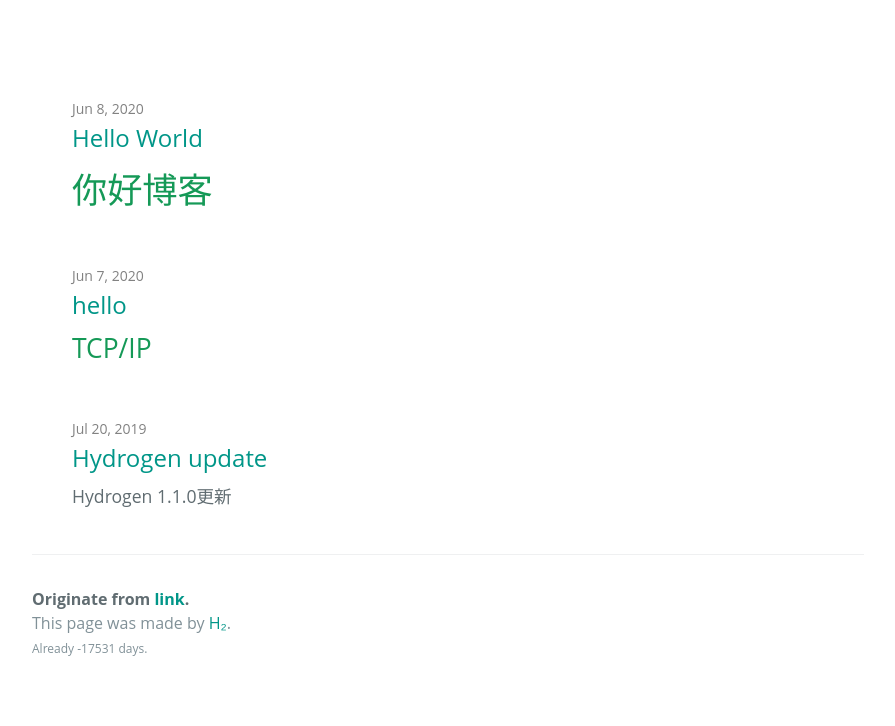
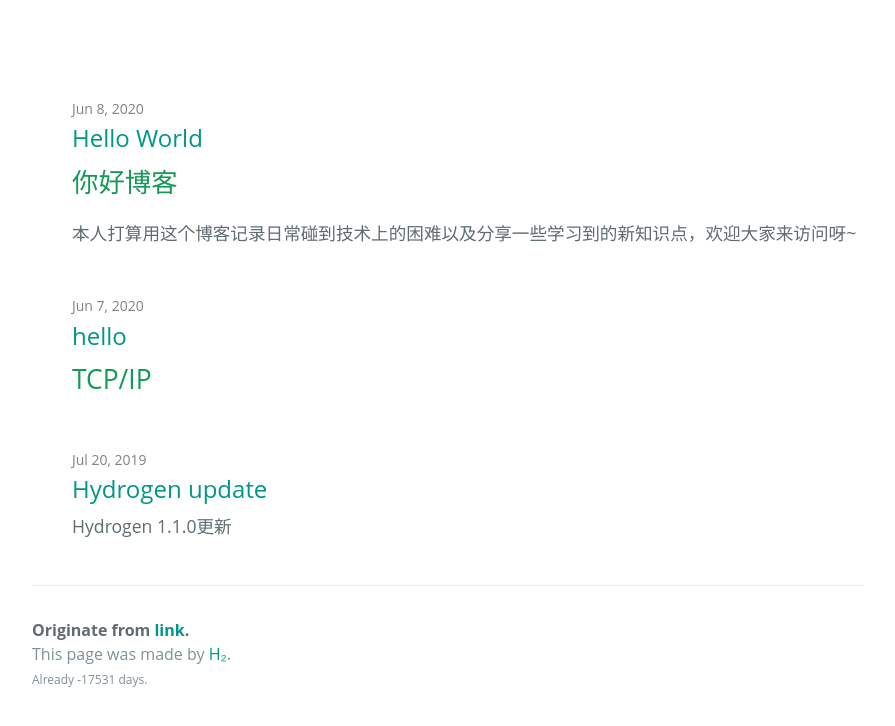
Before and after one commit to Mrllli/Mrllli.github.io, a Jekyll site: the page built from index.html, in a window 1280 px wide and 1111 px high. Shown: the part 373-1099 px from the top of the window, without its empty margins (192-1087 px from the left). Built offline with Jekyll 4.4.1, drawn with Linux system fonts in a browser that asks for light colours; some web fonts are replaced; the list of posts is cut into pages by our own code.

Commit message:
Update 2020-06-08-Hello-MyBlog.md

```diff
--- a/_posts/2020-06-08-Hello-MyBlog.md
+++ b/_posts/2020-06-08-Hello-MyBlog.md
@@ -3,4 +3,5 @@ layout: post
 title: Hello World
 ---
 
-# 你好博客
+## 你好博客
+本人打算用这个博客记录日常碰到技术上的困难以及分享一些学习到的新知识点，欢迎大家来访问呀~
```
